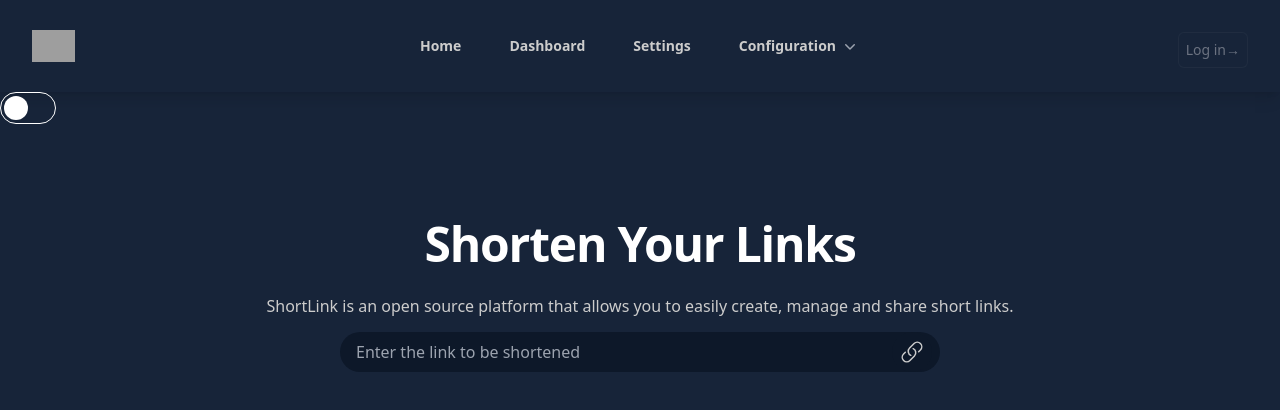
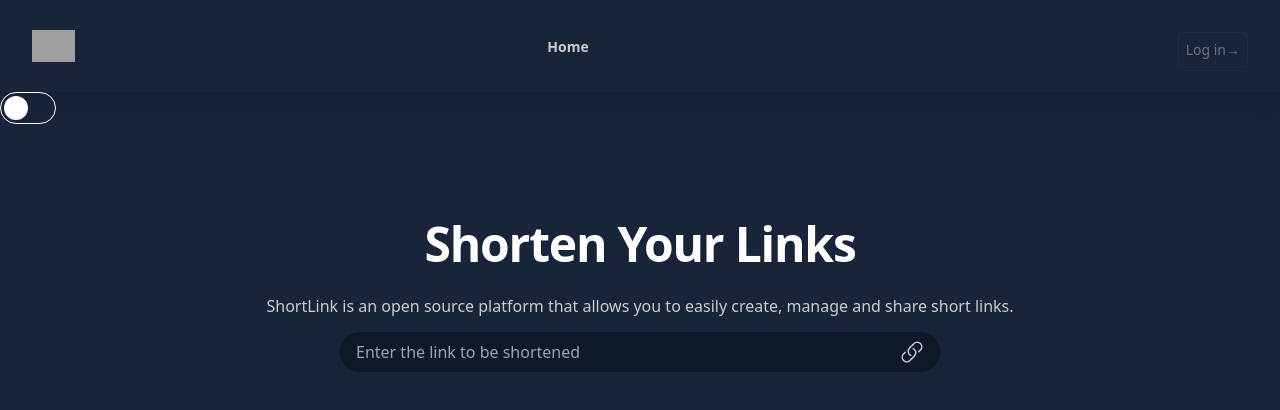
Before and after one commit to devjmv/short_link, a Vue app: page /shorten in a window 1280 px wide. Shown: the top 410 px of the page. Built offline with nearby package versions, Linux system fonts and the light colour scheme; grey boxes are pictures that could not be loaded.

Commit message:
changes in NavBar and routes to security

```diff
--- a/src/components/layout/NavBar.vue
+++ b/src/components/layout/NavBar.vue
@@ -23,6 +23,9 @@
 import { ChevronDownIcon, PhoneIcon, PlayCircleIcon } from '@heroicons/vue/20/solid'
 import { RouterLink } from 'vue-router';
 import LogIn from '../auth/LogIn.vue';
+import { useAuthStore } from '@/stores/auth/auth';
+
+const auth = useAuthStore()
 
 const products = [
     { name: 'Features', description: 'Get a better understanding of your traffic', href: '#', icon: ChartPieIcon },
@@ -33,9 +36,9 @@
 ]
 
 const menu = [
-    { name: 'Home', description: '', href: '/shorten' },
-    { name: 'Dashboard', description: '', href: '/client' },
-    { name: 'Settings', description: '', href: '/settings' },
+    { name: 'Home', description: '', href: '/shorten', isAuthenticated: false, showAlways: true },
+    { name: 'Dashboard', description: '', href: '/client', isAuthenticated: true, showAlways: false },
+    { name: 'Settings', description: '', href: '/settings', isAuthenticated: true, showAlways: false },
 ]
 
 const callsToAction = [
@@ -62,12 +65,15 @@
             </button>
         </div>
         <PopoverGroup class="hidden lg:flex lg:gap-x-12">
-            <RouterLink v-for="item in menu" :key="item.name" :to="item.href"
-                class="text-sm font-semibold leading-6 text-dark dark:text-light">
-                {{ item.name }}
-            </RouterLink>
+            <div v-for="item in menu" :key="item.name">
+                <RouterLink  v-if="item.showAlways || auth.user.isAuthenticated == item.isAuthenticated" :key="item.name" :to="item.href"
+                    class="text-sm font-semibold leading-6 text-dark dark:text-light">
+                    {{ item.name }}
+                </RouterLink>
+            </div>
+
             <Popover class="relative">
-                <PopoverButton
+                <PopoverButton v-if="auth.user.isAuthenticated"
                     class="flex items-center gap-x-1 text-sm font-semibold leading-6 text-dark dark:text-light">
                     Configuration
                     <ChevronDownIcon class="h-5 w-5 flex-none text-gray-400" aria-hidden="true" />
--- a/src/router/index.js
+++ b/src/router/index.js
@@ -1,6 +1,4 @@
 import { useAuthStore } from '@/stores/auth/auth'
-import ClientSettingsView from '@/views/ClientSettingsView.vue'
-import ClientView from '@/views/ClientView.vue'
 import ShortenView from '@/views/ShortenView.vue'
 import { createRouter, createWebHistory } from 'vue-router'
 
@@ -19,12 +17,14 @@
     {
       path: '/client',
       name: 'client',
-      component: ClientView
+      component: () => import('../views/ClientView.vue'),
+      meta: { requiresAuth: true }
     },
     {
       path: '/settings',
       name: 'settings',
-      component: ClientSettingsView
+      component: () => import('../views/ClientSettingsView.vue'),
+      meta: { requiresAuth: true }
     },
   ]
 })
@@ -39,15 +39,9 @@
     store.user.refresh_token = localStorage.getItem("refresh_token");
   }
 
-  if (to.meta.requiresAdmin && !(store.user.role == "ADMIN")) {
-    return {
-      path: "/home",
-    };
-  }
-
   if (to.meta.requiresAuth && !store.user.isAuthenticated && !(store.user.role == "USER")) {
     return {
-      path: "/home",
+      path: "/shorten",
     };
   }
 });
```
